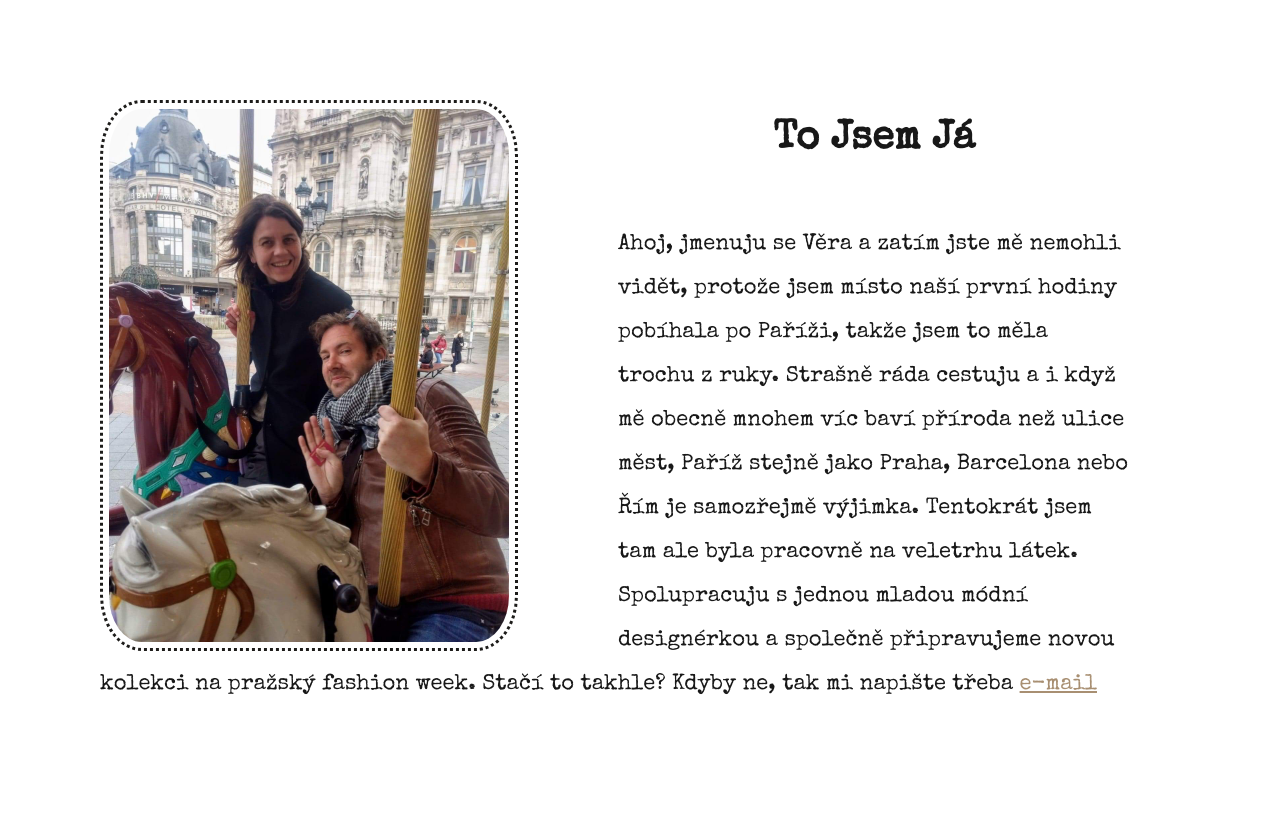
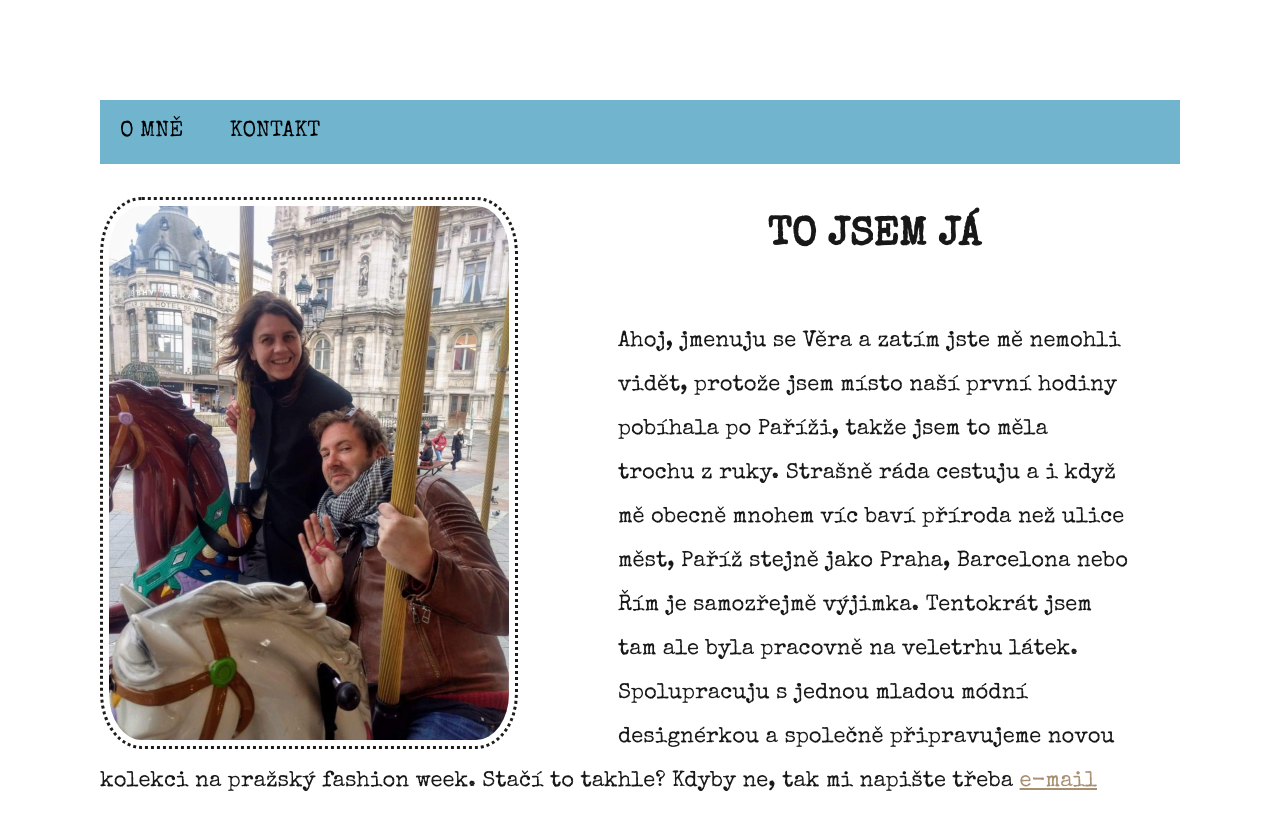
Before and after one commit to tvorimweb-2020-praha-jaro/projekt01-vizitka-veralinhy, a plain HTML site: page omne.html in a window 1280 px wide. Before the commit the page ends 807 px from the top, so only its background shows below. Drawn offline with nearby package versions, Linux system fonts and the light colour scheme.

Commit message:
úkol.číslo 2 hotovo

```diff
--- a/index.html
+++ b/omne.html
@@ -1,21 +1,4 @@
-<!--
-Vytvoř osobní vizitku se:
 
-- jménem,
-- krátkým odstavcem o sobě,
-- odkazem na svůj profil,
-- vlastní fotkou (aby tě lektoři poznali),
-- odkazem na svůj e-mail.
-
-Vizitku ostyluj pomocí CSS:
-
-- Nastav barvu pozadí, popředí
-- Uprav velikost písma, zarovnání textu
-- Přidej si vlastní písmo např. z Google Fonts
-- Další vlastnosti dle vlastního uvážení
-
-Tip: Webdesign In 4 Minutes https://jgthms.com/web-design-in-4-minutes/
--->
 
 <!DOCTYPE html>
 <html lang="cs">
@@ -24,7 +7,7 @@ Tip: Webdesign In 4 Minutes https://jgthms.com/web-design-in-4-minutes/
     <meta charset="UTF-8">
     <meta name="viewport" content="width=device-width, initial-scale=1.0">
     <meta http-equiv="X-UA-Compatible" content="ie=edge">
-    <title>vizitka veera</title>
+    <title>Vizitka veera</title>
     <link rel="stylesheet" href="style.css">
 
 
@@ -33,11 +16,11 @@ Tip: Webdesign In 4 Minutes https://jgthms.com/web-design-in-4-minutes/
 </head>
 
 
-
-
-
-
 <body>
+    <ul class="menu">
+        <li> <a href="omne.html">O mně</a></li>
+        <li><a href="kontakt.html">Kontakt</a> </li>
+    </ul>
 
     <section class="omne">
         <img class=fotka src="IMG_3636.jpg" alt="Fotka Věry Linhartové">
--- a/style.css
+++ b/style.css
@@ -6,8 +6,6 @@ body {
     line-height: 2;
     margin: 100px;
 }
-
-
 .fotka {
     width: 400px;
     border-radius: 10%;
@@ -20,10 +18,36 @@ h1{
     text-align: center;
     padding-bottom: 10px;
     font-size: 40px;
-    text-transform: capitalize;
+    text-transform: uppercase;
 }
 .omne {
     margin-right: 50px;
 }
+
+.menu {
+    background-color:rgba(86, 166, 197, 0.842) ;
+    padding: 0;
+    margin: 0;
+    text-align: left;
+}
+
+.menu a {
+    display: block;
+    color: black;
+    text-decoration: none;
+    padding: 10px 20px;
+}
+
 a {
-    color: rgb(168, 143, 114);}
+    color: rgb(168, 143, 114);
+}
+.menu li {
+    display: inline-block;
+    text-transform: uppercase;
+}
+.menu a:hover {
+    color: white;
+}
+/*. mně se ten aktivní odkaz v boxíku nelíbil, tak jsem zvýraznila jenom ten odkazový text,
+tak snad to nějak zásadně nevadííí:-)
+*/
```
Also changed, not shown: kontakt.html (added, +16 -0 lines).
